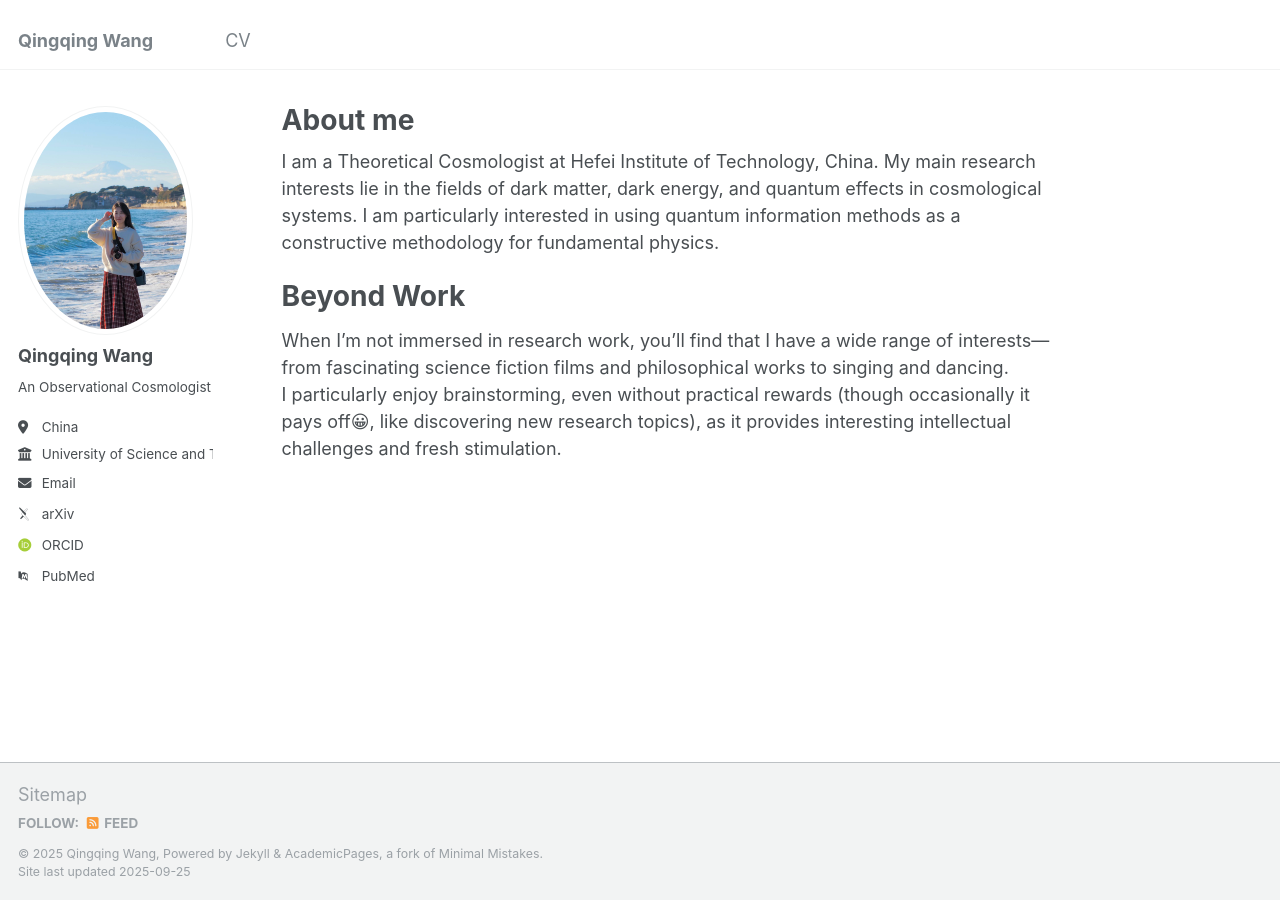
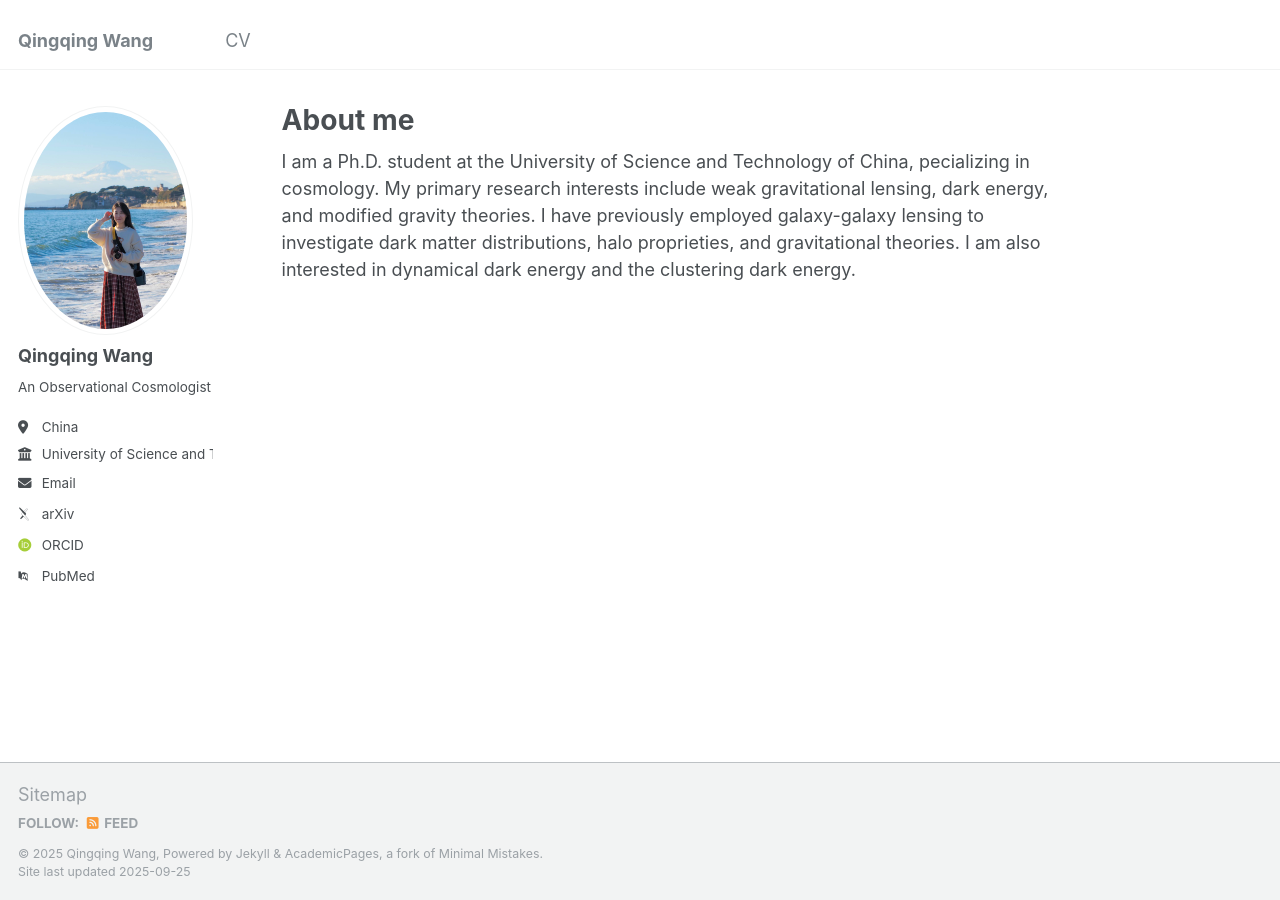
Before and after one commit to Wangqingqingq/Wangqingqingq.github.io, a Jekyll site: the page built from _pages/about.md, in a window 1280 px wide. Built offline with Jekyll 4.4.1, drawn with Linux system fonts in a browser that asks for light colours; some web fonts are replaced.

Commit message:
Update about.md

```diff
--- a/_pages/about.md
+++ b/_pages/about.md
@@ -7,8 +7,4 @@ redirect_from:
   - /about.html
 ---
 
-I am a Theoretical Cosmologist at Hefei Institute of Technology, China. My main research interests lie in the fields of dark matter, dark energy, and quantum effects in cosmological systems. I am particularly interested in using quantum information methods as a constructive methodology for fundamental physics.
-
-Beyond Work
-======
-When I'm not immersed in research work, you'll find that I have a wide range of interests—from fascinating science fiction films and philosophical works to singing and dancing. <br>I particularly enjoy brainstorming, even without practical rewards (though occasionally it pays off😀, like discovering new research topics), as it provides interesting intellectual challenges and fresh stimulation.
+I am a Ph.D. student at the University of Science and Technology of China, pecializing in cosmology. My primary research interests include weak gravitational lensing, dark energy, and modified gravity theories. I have previously employed galaxy-galaxy lensing to investigate dark matter distributions, halo proprieties, and gravitational theories.  I am also interested in dynamical dark energy and the clustering dark energy.
```
